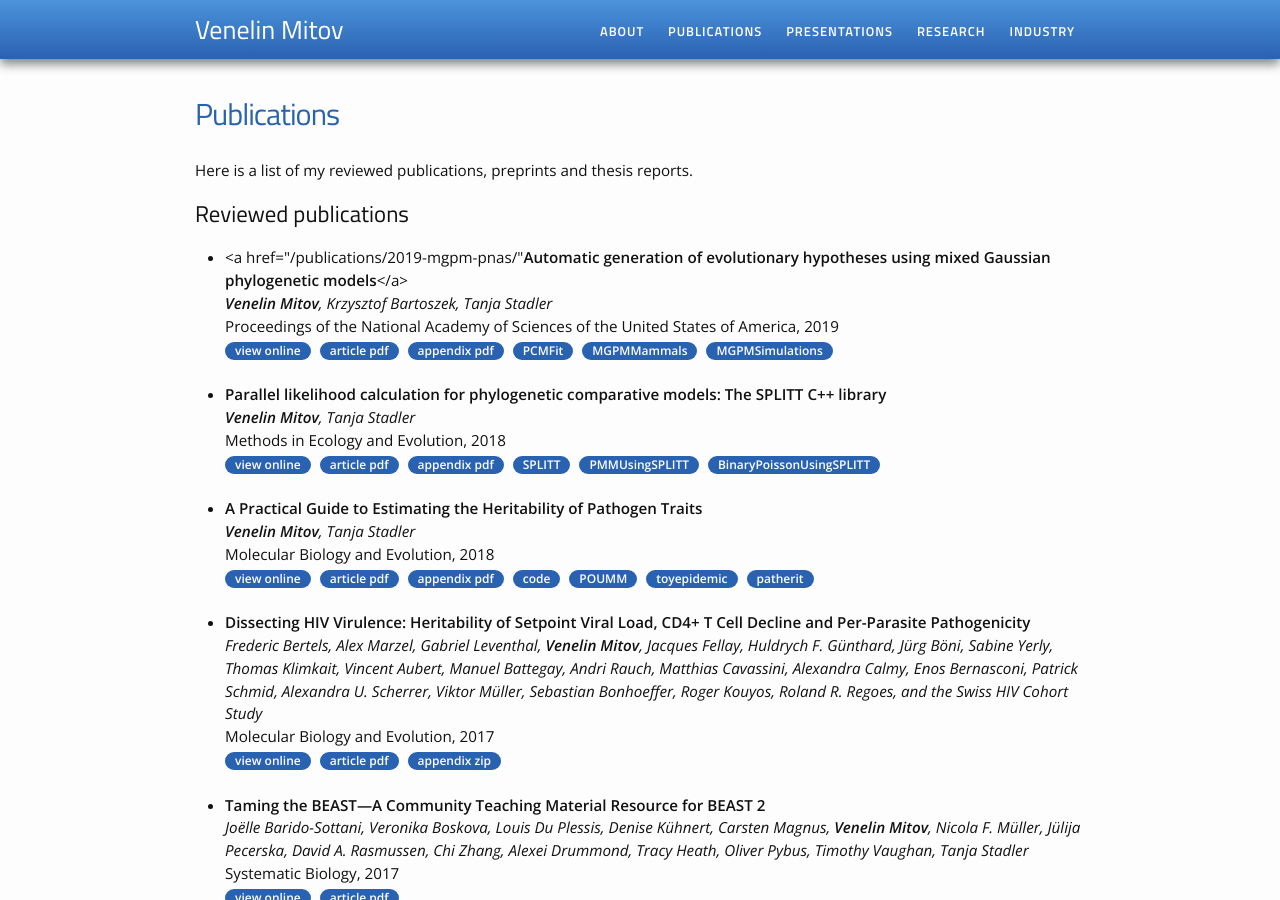
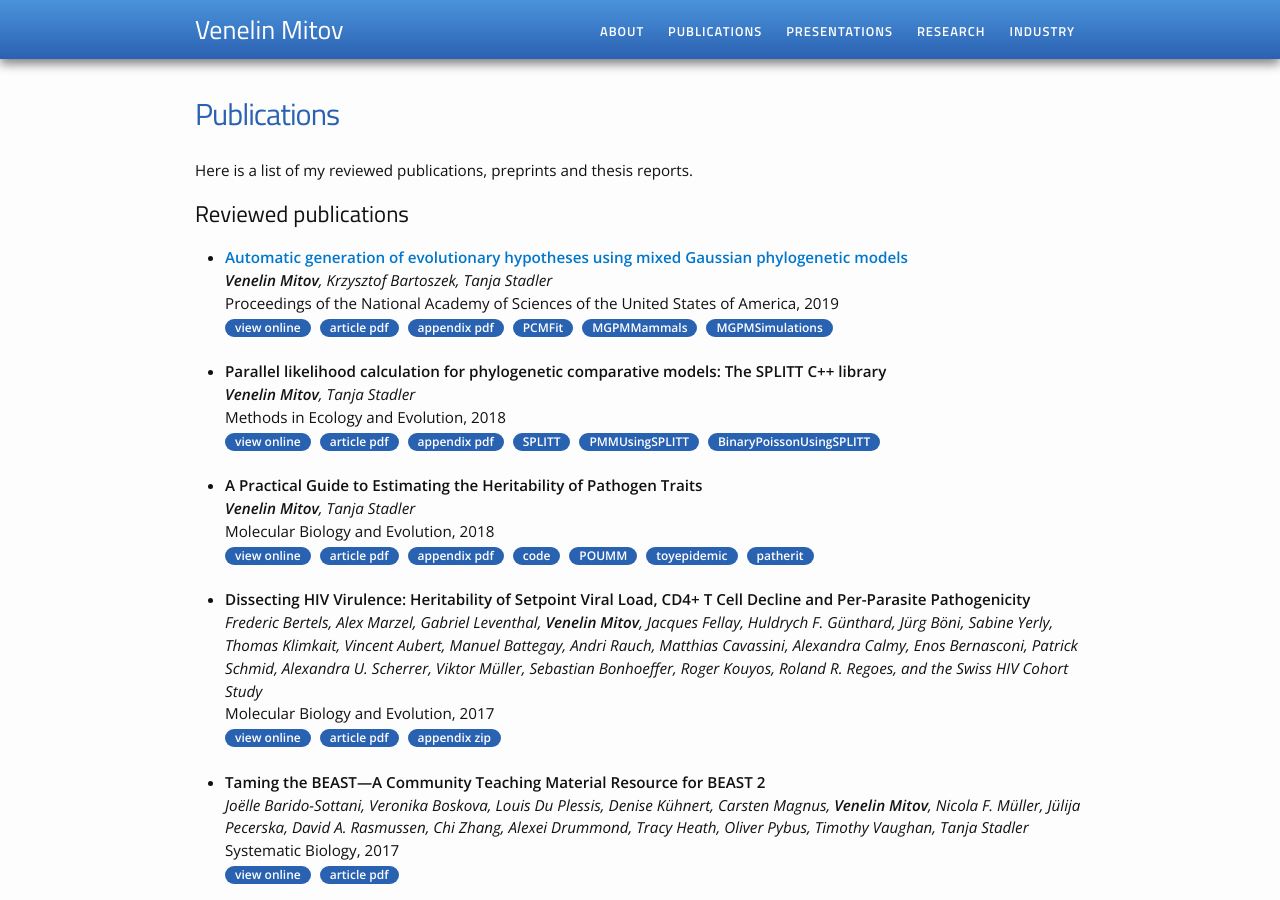
Before and after one commit to venelin/venelin.github.io, a Jekyll site: the page built from publications.md, in a window 1280 px wide and 900 px high. Built offline with Jekyll 4.4.1, drawn with Linux system fonts in a browser that asks for light colours.

Commit message:
fix a typo

```diff
--- a/publications.md
+++ b/publications.md
@@ -9,7 +9,7 @@ Here is a list of my reviewed publications, preprints and thesis reports.
 <h2>Reviewed publications</h2>
 <ul>
 	<li>
-		<a href="/publications/2019-mgpm-pnas/"<b>Automatic generation of evolutionary hypotheses using mixed Gaussian phylogenetic models</b></a><br>
+		<a href="/publications/2019-mgpm-pnas/"><b>Automatic generation of evolutionary hypotheses using mixed Gaussian phylogenetic models</b></a><br>
 		<i><b>Venelin Mitov</b>, Krzysztof Bartoszek, Tanja Stadler</i><br>
 		Proceedings of the National Academy of Sciences of the United States of America, 2019<br>
 		<a href="http://www.pnas.org/lookup/doi/10.1073/pnas.1813823116"><div class="color-button">view online</div></a>
```
